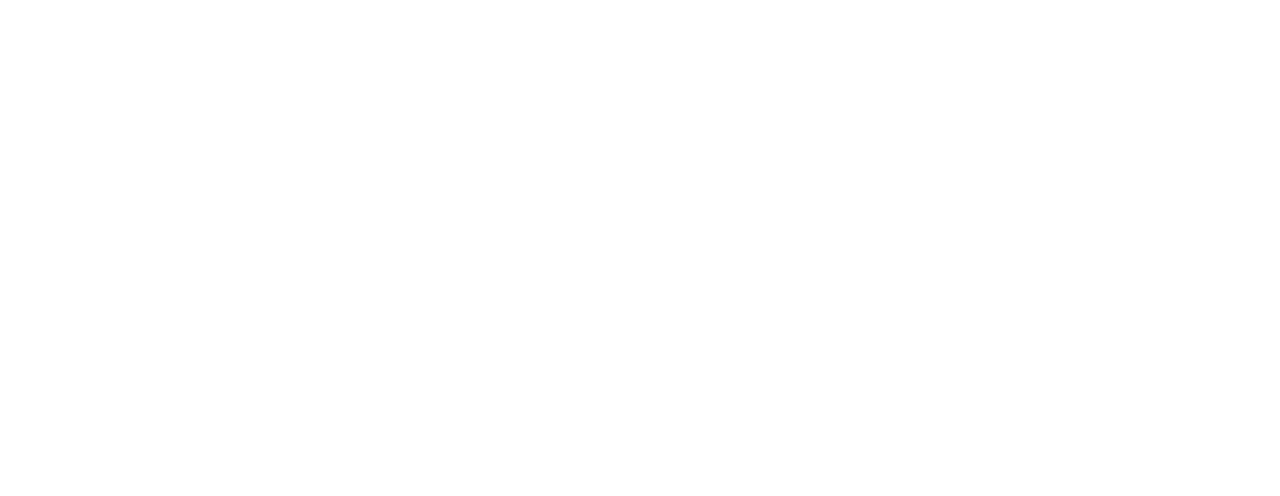
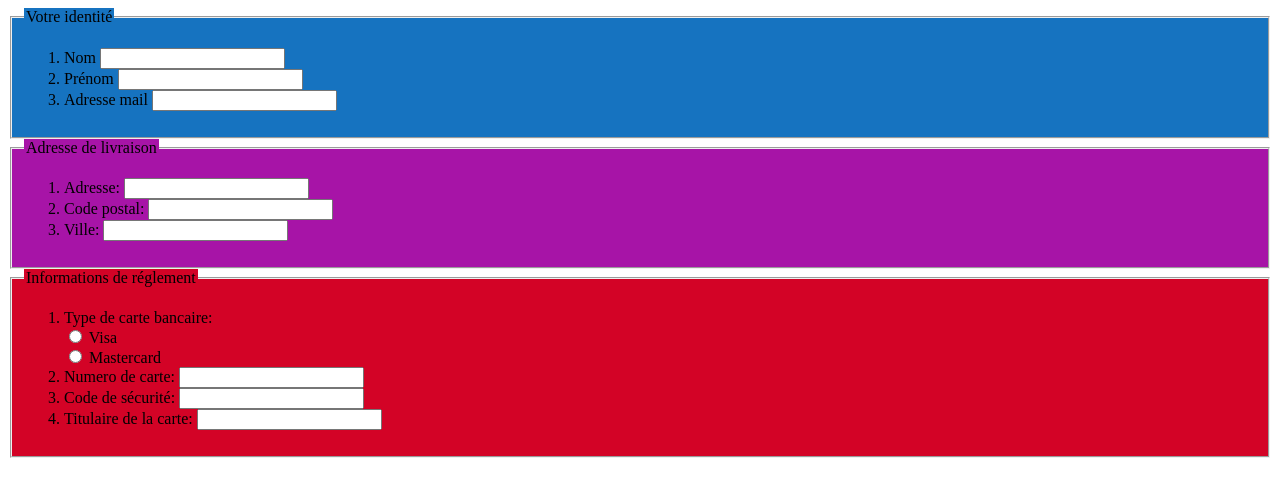
Before and after one commit to HawaN76/LAMANU, a plain HTML site: page CSS/exercice9.html in a window 1280 px wide. Drawn offline with Linux system fonts and the light colour scheme.

Commit message:
Exercice 9 CSS termine

```diff
--- a/CSS/exercice9.css
+++ b/CSS/exercice9.css
@@ -0,0 +1,8 @@
+.premierepartie{background-color:rgb(22, 115, 192); }
+#titrebleu{background-color: rgb(22, 115, 192) ;}
+
+.deuxiemepartie{background-color: rgb(167, 20, 167);}
+#titreviolet{background-color:rgb(167, 20, 167);}
+
+.troisiemepartie{background-color: rgb(211, 3, 38);}
+#titrerouge{background-color:rgb(211, 3, 38);}
--- a/CSS/exercice9.html
+++ b/CSS/exercice9.html
@@ -0,0 +1,61 @@
+<!DOCTYPE html>
+<html lang="en">
+<head>
+    <meta charset="UTF-8">
+    <meta name="viewport" content="width=device-width, initial-scale=1.0">
+    <link rel="stylesheet" href="exercice9.css">
+    <title>exercice9.html</title>
+
+</head>
+<body>
+
+<form action="premierepartie">
+    <fieldset class="premierepartie">
+        <legend id="titrebleu">Votre identité</legend>
+        <ol>
+        <li><label for="lname">Nom</label>
+        <input type="text" id="lname" name="lname"></li>
+        <li><label for="fname">Prénom</label>
+        <input type="text" id="fname" name="fname"></li>
+        <li><label for="email">Adresse mail</label>
+        <input type="email" id="email" name="email"></li>
+    </fieldset>
+    </form>
+
+
+<form action="deuxiemepartie">
+    <fieldset class="deuxiemepartie">
+        <legend id="titreviolet">Adresse de livraison</legend>
+        <ol>
+        <li><label for="adress">Adresse:</label>
+        <input type="text" id="adress" name="adress"></li>
+        <li><label for="zipcode">Code postal:</label>
+        <input type="text" id="zipcode" name="zipcode"></li>
+        <li><label for="city">Ville:</label>
+        <input type="text" id="city" name="city"></li>
+    </fieldset>
+</form>
+
+
+<Form action="troisiemepartie">
+    <fieldset class="troisiemepartie">
+        <legend id="titrerouge">Informations de réglement</legend>
+        <ol><li><label for="card">Type de carte bancaire:</label><br>
+         <input type= "radio" id="Visa" name="Visa">
+         <label for="Visa">Visa</label></br>
+         <input type="radio" id="Mastercard" name="Mastercard">
+         <label for="mastercard">Mastercard</label>
+    </li>
+
+        <li><label for="cardnumber">Numero de carte:</label>
+        <input type="text" id="cardnumber" name="cardnumber"></li>
+        <li><label for="securitycode">Code de sécurité:</label>
+        <input type="text" id="securitycode" name="securitycode"></li>
+        <li><label for="cardowner">Titulaire de la carte:</label>
+        <input type="text" id="cardowner" name="cardowner"></li>
+        </ol>
+
+    </fieldset>
+</Form>
+</body>
+</html>
```
Also changed, not shown: CSS/exercice7.css (+65 -10 lines), 2 other files.
